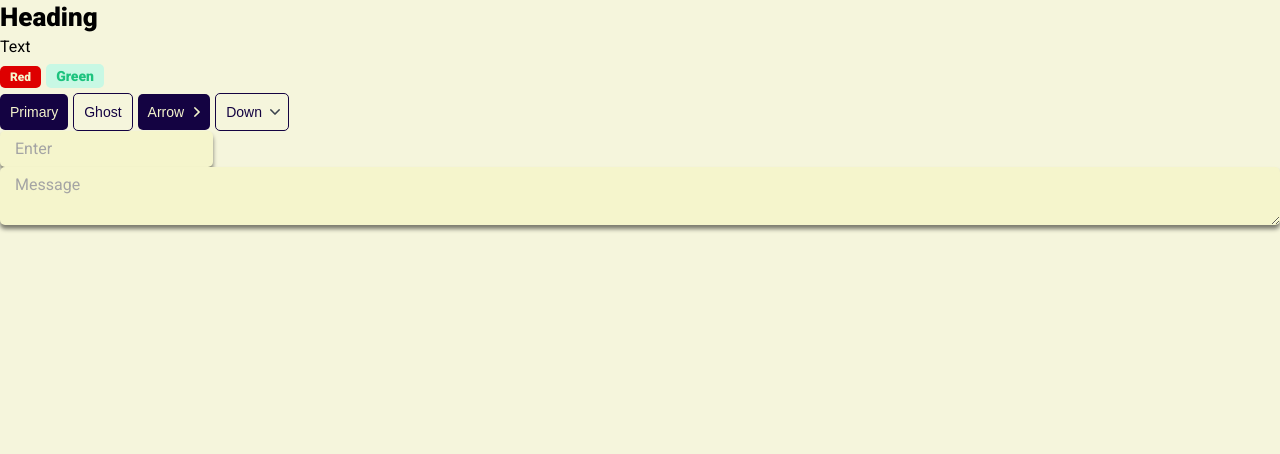
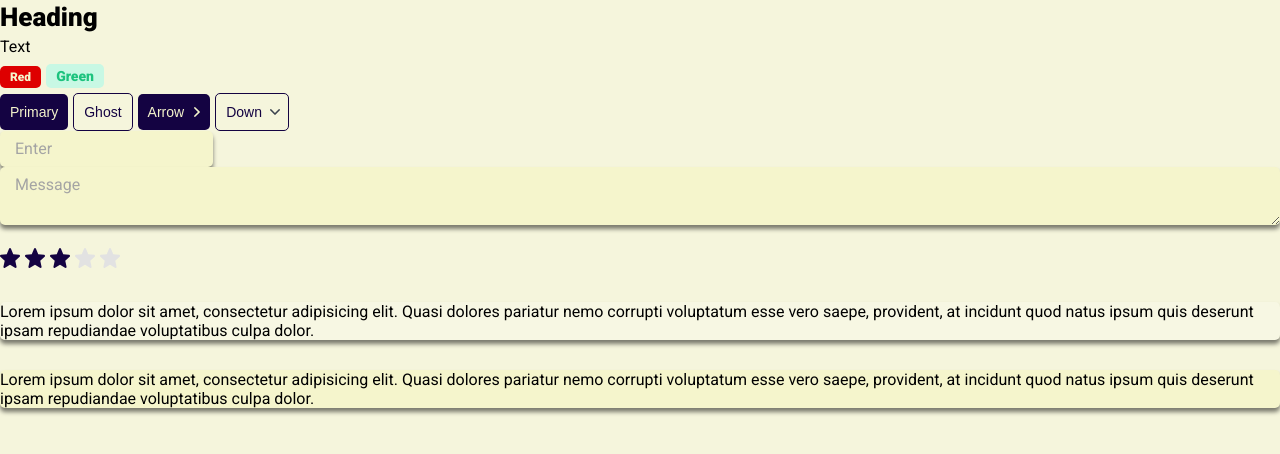
Before and after one commit to mukhammadjondev/education-app, a Next.js app: page / in a window 1280 px wide. Shown: the top 454 px of the page. Built offline with nearby package versions, Linux system fonts and the light colour scheme.

Commit message:
Rating & Card component

```diff
--- /dev/null
+++ b/src/components/card/car.props.ts
@@ -0,0 +1,6 @@
+import { DetailedHTMLProps, HTMLAttributes, ReactNode } from "react";
+
+export interface CardProps extends DetailedHTMLProps<HTMLAttributes<HTMLDivElement>, HTMLDivElement> {
+  children: ReactNode
+  color: 'white' | 'primary'
+}
--- /dev/null
+++ b/src/components/card/card.module.css
@@ -0,0 +1,9 @@
+.card {
+  box-shadow: 0 4px 4px rgba(0, 0, 0, 0.5);
+  border-radius: 5px;
+  background-color: rgba(255, 255, 255, 0.2);
+}
+
+.primary {
+  background-color: var(--white);
+}
--- /dev/null
+++ b/src/components/card/card.tsx
@@ -0,0 +1,16 @@
+import { CardProps } from "./car.props"
+import styles from './card.module.css'
+import cn from 'classnames'
+
+const Card = ({children, color, className, ...props}: CardProps): JSX.Element => {
+  return <div
+    className={cn(styles.card, className, {
+      [styles.primary]: color === 'primary'
+    })}
+    {...props}
+  >
+    {children}
+  </div>
+}
+
+export default Card
--- a/src/components/index.ts
+++ b/src/components/index.ts
@@ -4,3 +4,5 @@ export { default as Tag } from './tag/tag'
 export { default as Button } from './button/button'
 export { default as Input } from './input/input'
 export { default as TextArea } from './text-area/text-area'
+export { default as Rating } from './rating/rating'
+export { default as Card } from './card/card'
--- /dev/null
+++ b/src/components/rating/rating.module.css
@@ -0,0 +1,11 @@
+.filled svg {
+  fill: var(--primary)
+}
+
+.star {
+  margin-right: 5px;
+}
+
+.editable {
+  cursor: pointer;
+}
--- /dev/null
+++ b/src/components/rating/rating.tsx
@@ -0,0 +1,53 @@
+import styles from './rating.module.css'
+import cn from 'classnames'
+import { RatingProps } from './rating.props'
+import { useEffect, useState } from 'react'
+import StarIcon from './star.svg'
+
+const Rating = ({rating, isEditabled = false, setRating, ...props}: RatingProps): JSX.Element => {
+  const [ratingArray, setRatingArray] = useState<JSX.Element[]>(new Array(5).fill(<></>))
+
+  useEffect(() => {
+    renderRating(rating)
+  }, [rating])
+
+  const renderRating = (currentRating: number) => {
+    const updateArray = ratingArray.map((r, idx) => (
+      <span
+        className={cn(styles.star, {
+          [styles.filled]: idx < currentRating,
+          [styles.editable]: isEditabled,
+        })}
+        onMouseEnter={() => changeRatingDisplay(idx + 1)}
+        onMouseLeave={() => changeRatingDisplay(rating)}
+        onClick={() => clickRatingHandler(idx + 1)}
+      >
+        <StarIcon />
+      </span>
+    ))
+
+    setRatingArray(updateArray)
+  }
+
+  const changeRatingDisplay = (index: number) => {
+    if(!isEditabled) return
+
+    renderRating(index)
+  }
+
+  const clickRatingHandler = (index: number) => {
+    if(!isEditabled || !setRating) return
+
+    setRating(index)
+  }
+
+  return (
+    <div className={styles.rating} {...props}>
+      {ratingArray.map((rating, idx) => (
+        <span key={idx}>{rating}</span>
+      ))}
+    </div>
+  )
+}
+
+export default Rating
--- a/src/pages/index.tsx
+++ b/src/pages/index.tsx
@@ -1,8 +1,9 @@
 import { useState } from "react";
-import { Button, Heading, Input, Tag, Text, TextArea } from "../components";
+import { Button, Card, Heading, Input, Rating, Tag, Text, TextArea } from "../components";
 
 export default function Index() {
   const [isClicked, setIsClicked] = useState(false)
+  const [rating, setRating] = useState<number>(3)
 
   return (
     <>
@@ -19,8 +20,20 @@ export default function Index() {
       <Button appearance="ghost" arrow="down">Down</Button>
       <br />
       <Input placeholder="Enter" />
+      <div>
+        <TextArea placeholder="Message" />
+      </div>
+
       <br />
-      <TextArea placeholder="Message" />
+      <Rating rating={rating} isEditabled={true} setRating={setRating} />
+
+      <Card color="white" style={{marginTop: '30px'}}>
+        Lorem ipsum dolor sit amet, consectetur adipisicing elit. Quasi dolores pariatur nemo corrupti voluptatum esse vero saepe, provident, at incidunt quod natus ipsum quis deserunt ipsam repudiandae voluptatibus culpa dolor.
+      </Card>
+
+      <Card color="primary" style={{marginTop: '30px'}}>
+        Lorem ipsum dolor sit amet, consectetur adipisicing elit. Quasi dolores pariatur nemo corrupti voluptatum esse vero saepe, provident, at incidunt quod natus ipsum quis deserunt ipsam repudiandae voluptatibus culpa dolor.
+      </Card>
     </>
   )
 }
```
Also changed, not shown: src/components/rating/rating.props.ts (added, +7 -0 lines), src/components/rating/star.svg (added).
